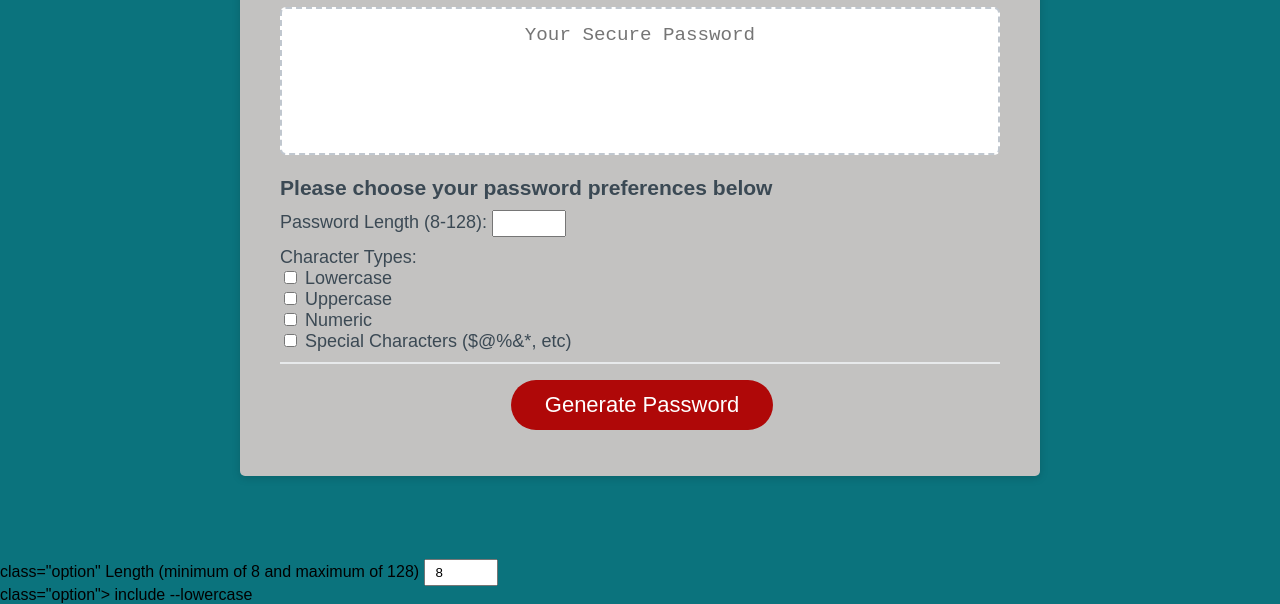
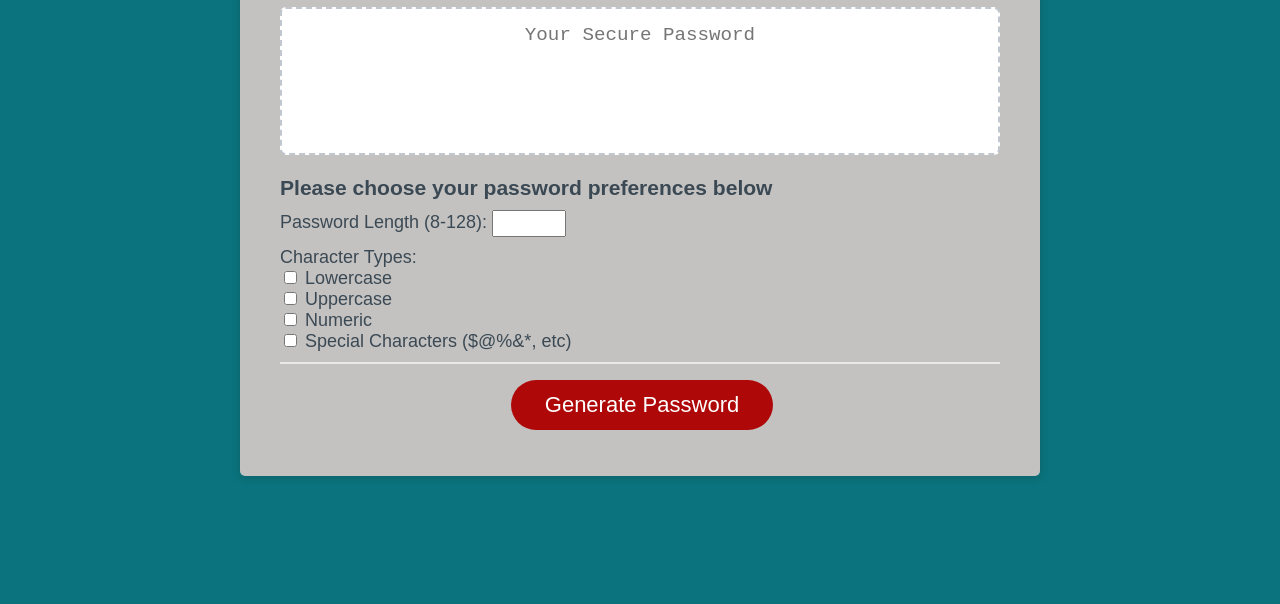
Before and after one commit to Seyiturbo/password-generator, a plain HTML site: page starter/index.html in a window 1280 px wide. Shown: the part 241-845 px from the top of the page. After the commit the page ends 800 px from the top, so only its background shows below. Drawn offline with Linux system fonts and the light colour scheme.

Commit message:
debug error in html code

```diff
--- a/starter/index.html
+++ b/starter/index.html
@@ -59,21 +59,3 @@
     <script src="script.js"></script>
   </body>
 </html>
-
-        <div class="options">
-          <div> class="option"
-          <label for="length">Length (minimum of 8 and maximum of 128) </label>
-          <input type="number" id="length" min="8" max="128" value="8"
-
-
-         checkbox-->
-        </div> class="option">
-        <label>include --lowercase</label>
-
-
-
-      </div>
-    </div>
-    <script src="script.js"></script>
-  </body>
-</html>
```
